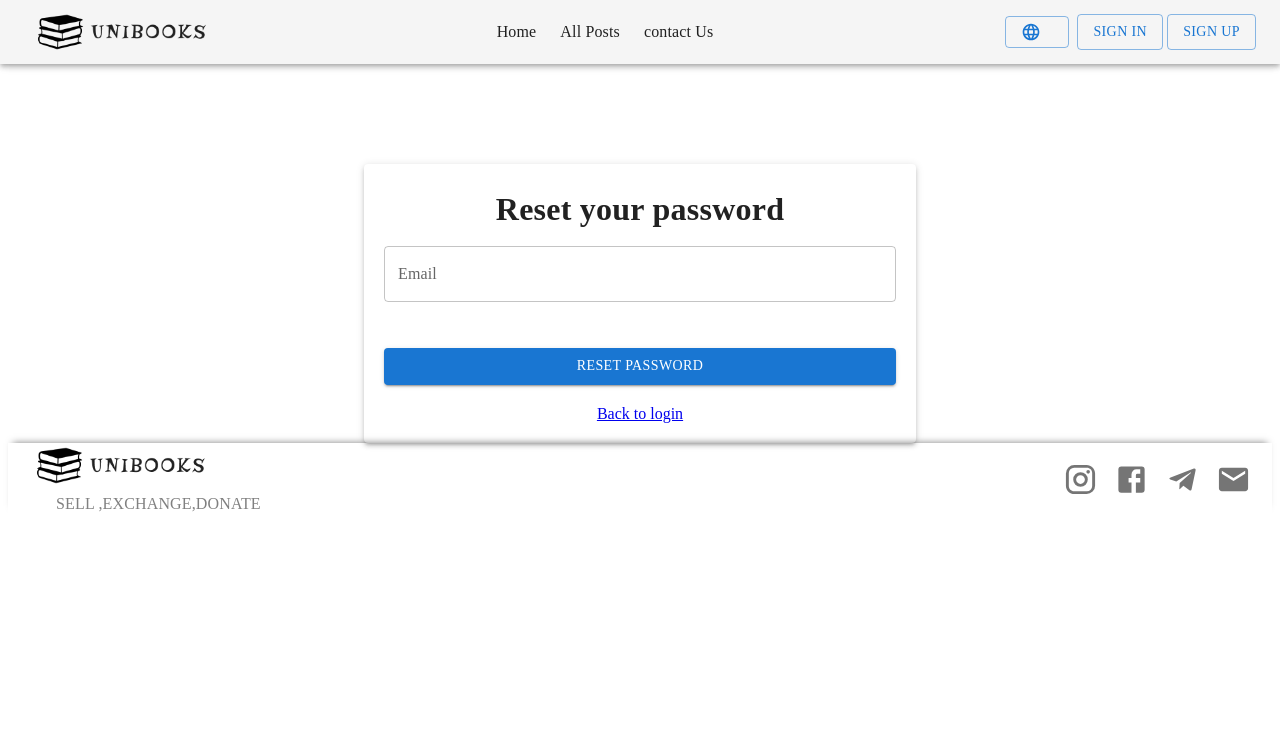
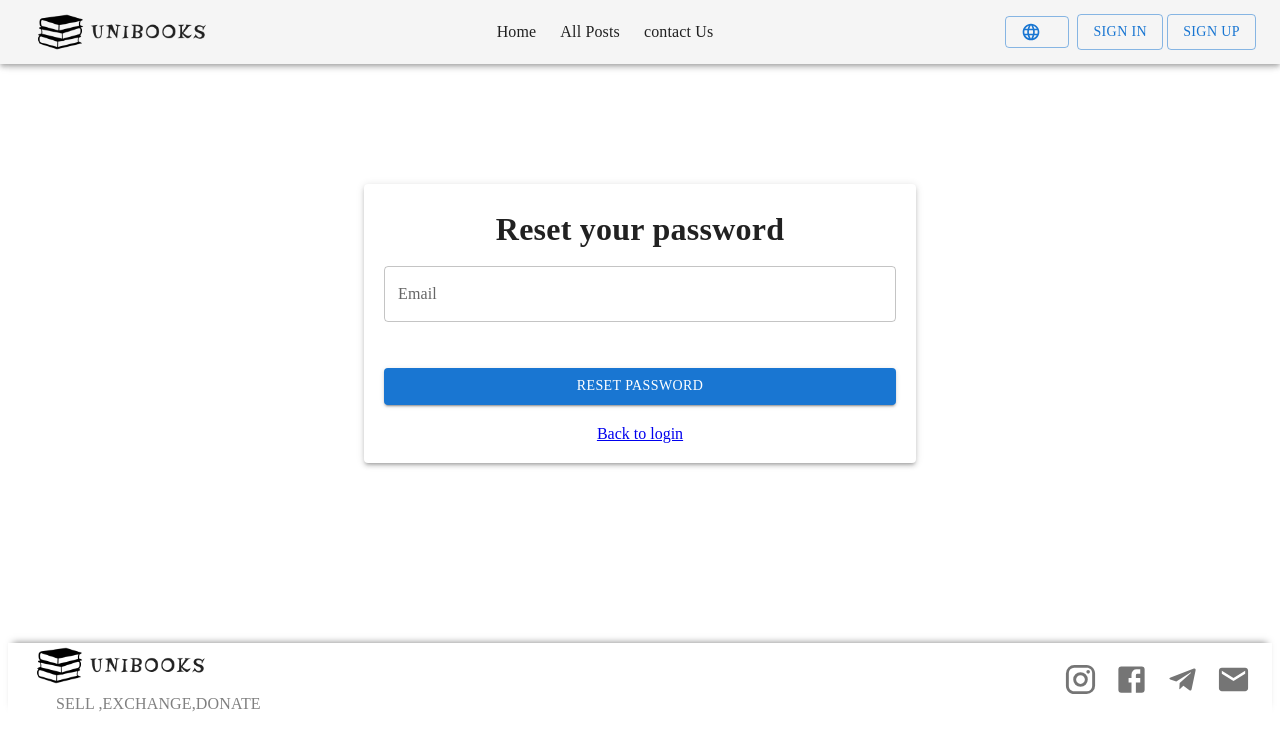
Before and after one commit to taladowiekat/unibooks, a React (Create React App) app in the folder frontend/: page /forgotPassword in a window 1280 px wide. Shown: the top 750 px of the page. Built offline with nearby package versions, Linux system fonts and the light colour scheme; a web font is replaced by a local one.

Commit message:
added box in forget password page to improve design

```diff
--- a/frontend/src/pages/resetPassword/ForgotPassword.js
+++ b/frontend/src/pages/resetPassword/ForgotPassword.js
@@ -53,7 +53,7 @@ const ForgotPassword = () => {
   return (
     <Container maxWidth='sm' sx={{ justifyContent: 'center' }}>
       <Box sx={{ marginTop: 8, flexDirection: 'column', textAlign: 'center' }}>
-        <Box sx={{ height: '100px' }} />
+        <Box sx={{ height: '120px' }} />
         <Paper elevation={3} style={{ padding: 20 }}>
 
           <Typography gutterBottom variant="h6" sx={{ alignItems: 'center', fontWeight: 'bold', fontSize: '2rem' }}>
@@ -105,6 +105,8 @@ const ForgotPassword = () => {
             )}
           </Formik>
         </Paper>
+        <Box sx={{ height: '180px' }} />
+
       </Box>
     </Container>
   );
```
